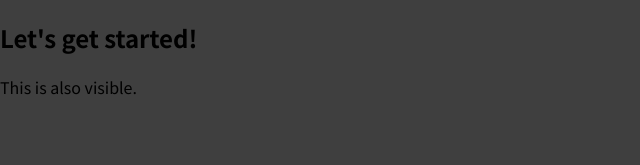
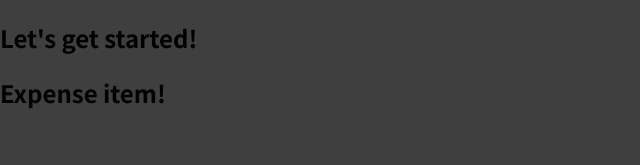
Before and after one commit to elanderos318/expense-tracker, a JavaScript app: page / in a window 1280 px wide. Shown: the top 165 px of the page, without its empty margins (0-640 px from the left). Built offline with nearby package versions, Linux system fonts and the light colour scheme.

Commit message:
import ExpenseItem

```diff
--- a/src/App.js
+++ b/src/App.js
@@ -1,8 +1,10 @@
+import ExpenseItem from "./components/ExpenseItem";
+
 function App() {
   return (
     <div>
       <h2>Let's get started!</h2>
-      <p>This is also visible.</p>
+      <ExpenseItem></ExpenseItem>
     </div>
   );
 }
```
